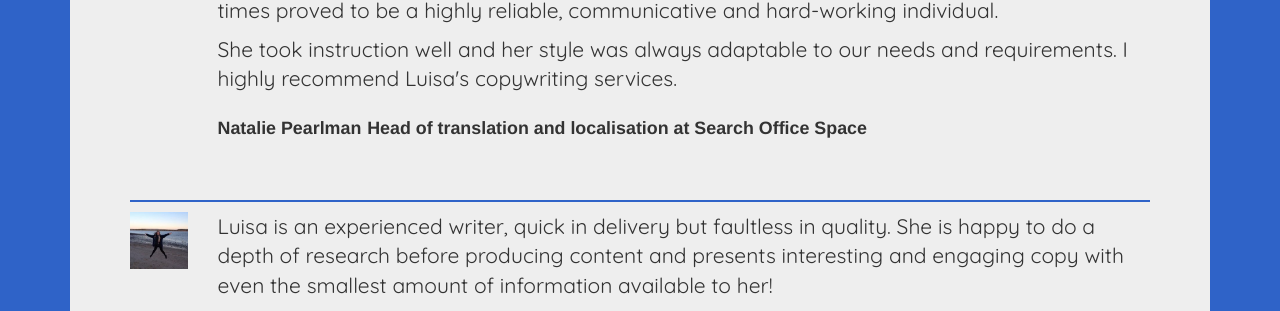
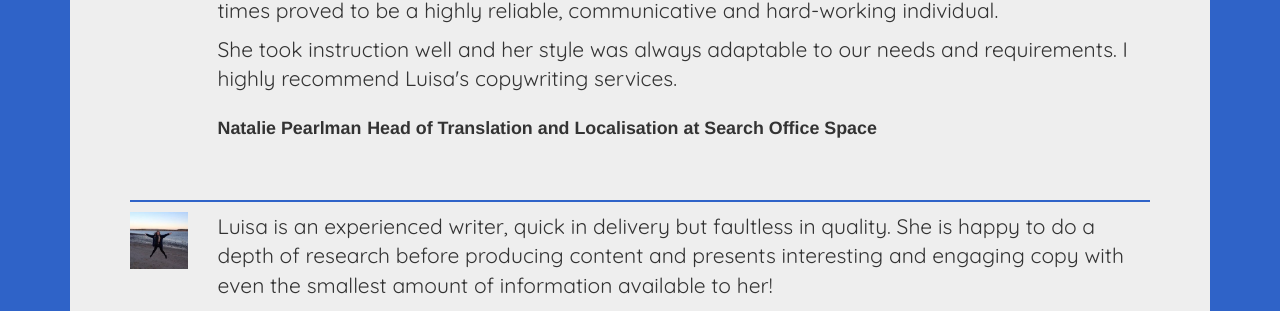
Before and after one commit to luisagottardo/luisagottardo.github.io, a Jekyll site: the page built from happy.html, in a window 1280 px wide and 900 px high, scrolled down 1866 px. Shown: the part 142-453 px from the top of the window. Built offline with Jekyll 4.4.1, drawn with Linux system fonts in a browser that asks for light colours.

Commit message:
copy amend

```diff
--- a/happy.html
+++ b/happy.html
@@ -103,7 +103,7 @@ nav: happy
                   <p>Luisa carried out various copywriting projects on a freelance basis for Search Office Space. Luisa wrote business articles and blogs, area guides and business centre descriptions, and at all times proved to be a highly reliable, communicative and hard-working individual.</p>
                   <p>She took instruction well and her style was always adaptable to our needs and requirements. I highly recommend Luisa's copywriting services.</p>
                   <small><strong>Natalie Pearlman</strong></small>
-                  <small><strong>Head of translation and localisation at Search Office Space</strong></small>
+                  <small><strong>Head of Translation and Localisation at Search Office Space</strong></small>
                 </div>
               </div>
             </div>
```
